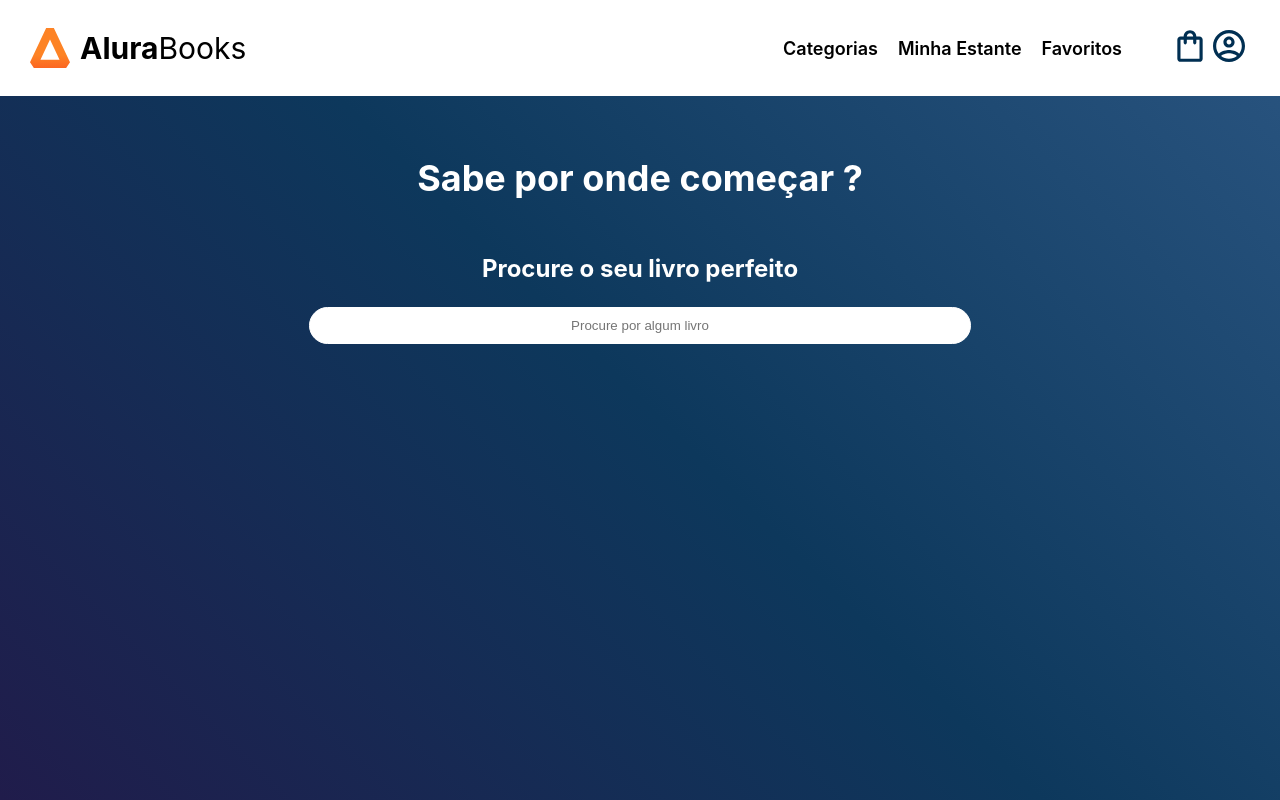
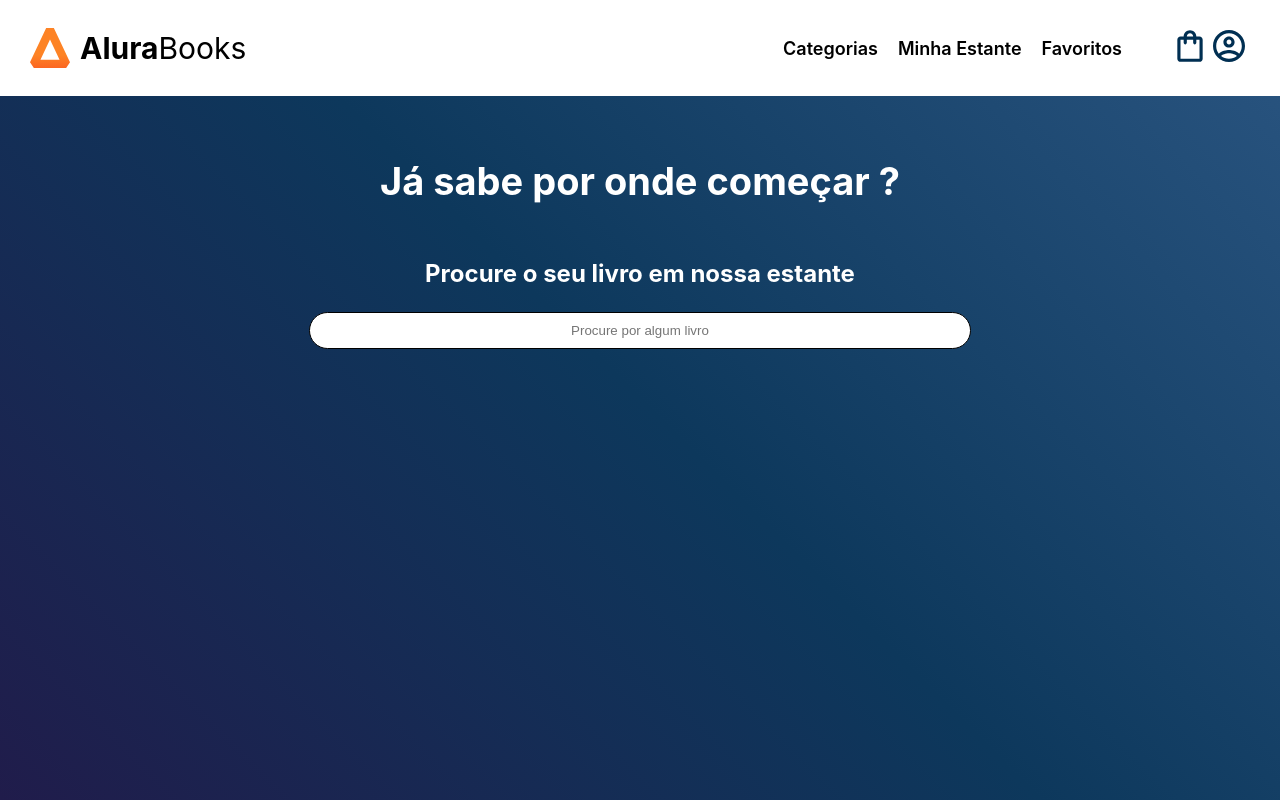
Before and after one commit to JnFerri/alurabooks-aulaReact, a React (Create React App) app: page / in a window 1280 px wide. Built offline with nearby package versions, Linux system fonts and the light colour scheme.

Commit message:
criado state de livros pesquisados

```diff
--- a/src/components/Input/Input.js
+++ b/src/components/Input/Input.js
@@ -2,10 +2,11 @@ import styled from "styled-components";
 
 const Input = styled.input`
     padding: 10px 10px;
-    border: 1px solid white;
+    border: 1px solid black;
     border-radius: 20px;
     text-align: center;
     width: 100%;
+
 }
 `
 
--- a/src/components/Pesquisa/Pesquisa.js
+++ b/src/components/Pesquisa/Pesquisa.js
@@ -1,5 +1,7 @@
 import styled from "styled-components";
 import Input from "../Input/Input";
+import { useState } from "react";
+import { livros } from "./livrosPesquisa";
 
 const PesquisaContainer = styled.section`
 display:flex;
@@ -11,7 +13,7 @@ margin: 30px 25%
 `
 
 const Titulo = styled.h2`
-    font-size:36px;
+    font-size:38px;
     font-weigth: bold;
     text-align:center;
     color: white;
@@ -22,12 +24,44 @@ const SubTitulo = styled.h3`
     color: white;
 `
 
+const LivrosPesquisadosContainer = styled.section`
+    display:flex;
+    justify-content:space-between;
+    align-items:center;
+    width:90%;
+`
+
+const livroContainer = styled.div`
+    width: 25%;
+    padding:20px;
+`
+
 function Pesquisa(){
+
+    const [LivrosPesquisa, setLivrosPesquisa] = useState([])
+
+    function fazPesquisa(valor){
+        const texto = valor.target.value
+                    const livrosPesquisados = livros.filter(livro => livro.nome.includes(texto))
+                    setLivrosPesquisa(livrosPesquisados)
+    }
+
     return(
         <PesquisaContainer>
-            <Titulo>Sabe por onde começar ?</Titulo>
-            <SubTitulo>Procure o seu livro perfeito</SubTitulo>
-            <Input placeholder="Procure por algum livro"></Input>
+            <Titulo>Já sabe por onde começar ?</Titulo>
+            <SubTitulo>Procure o seu livro em nossa estante</SubTitulo>
+            <Input placeholder="Procure por algum livro"
+                onBlur={evento => fazPesquisa(evento)}
+            ></Input>
+        <LivrosPesquisadosContainer>
+        {LivrosPesquisa.map(livro => (
+                <livroContainer>
+                    <p>{livro.nome}</p>
+                    <img src={livro.src}></img>
+                </livroContainer>
+        )
+            )}
+        </LivrosPesquisadosContainer>
         </PesquisaContainer>
     )
 }
--- /dev/null
+++ b/src/components/Pesquisa/livrosPesquisa.js
@@ -0,0 +1,8 @@
+import livro from '../../images/livro.png'
+export const livros = [
+   {nome: 'Liderança em Design', id: 1, src:livro},
+   {nome: 'Liderança em UX', id: 1, src:livro},
+   {nome: 'JavaScript Assertivo', id: 2, src:livro},
+   {nome: 'Cangaceiro em JavaScript', id: 3, src:livro},
+   {nome: 'Aventureiros do Java', id: 4, src:livro},
+]
```
